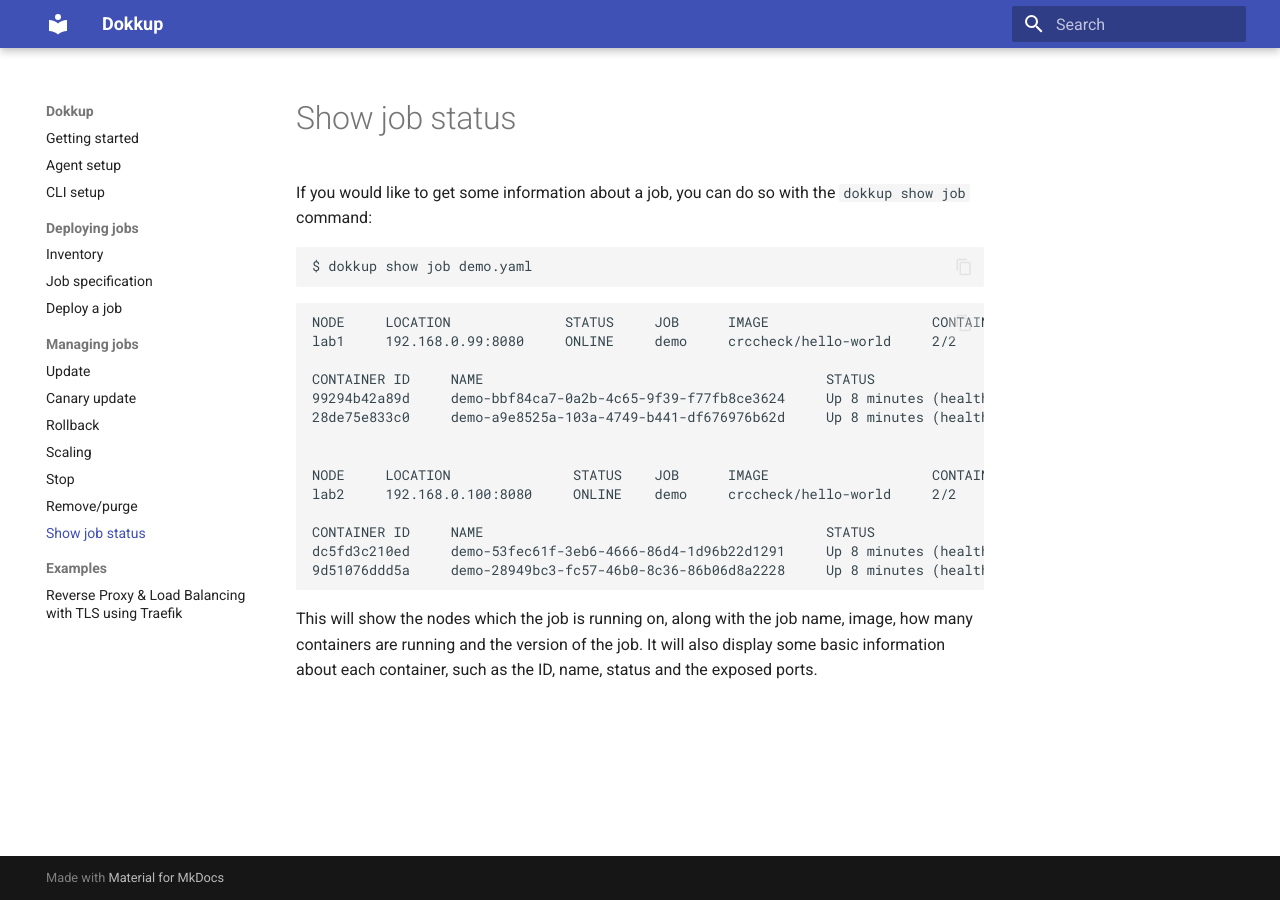
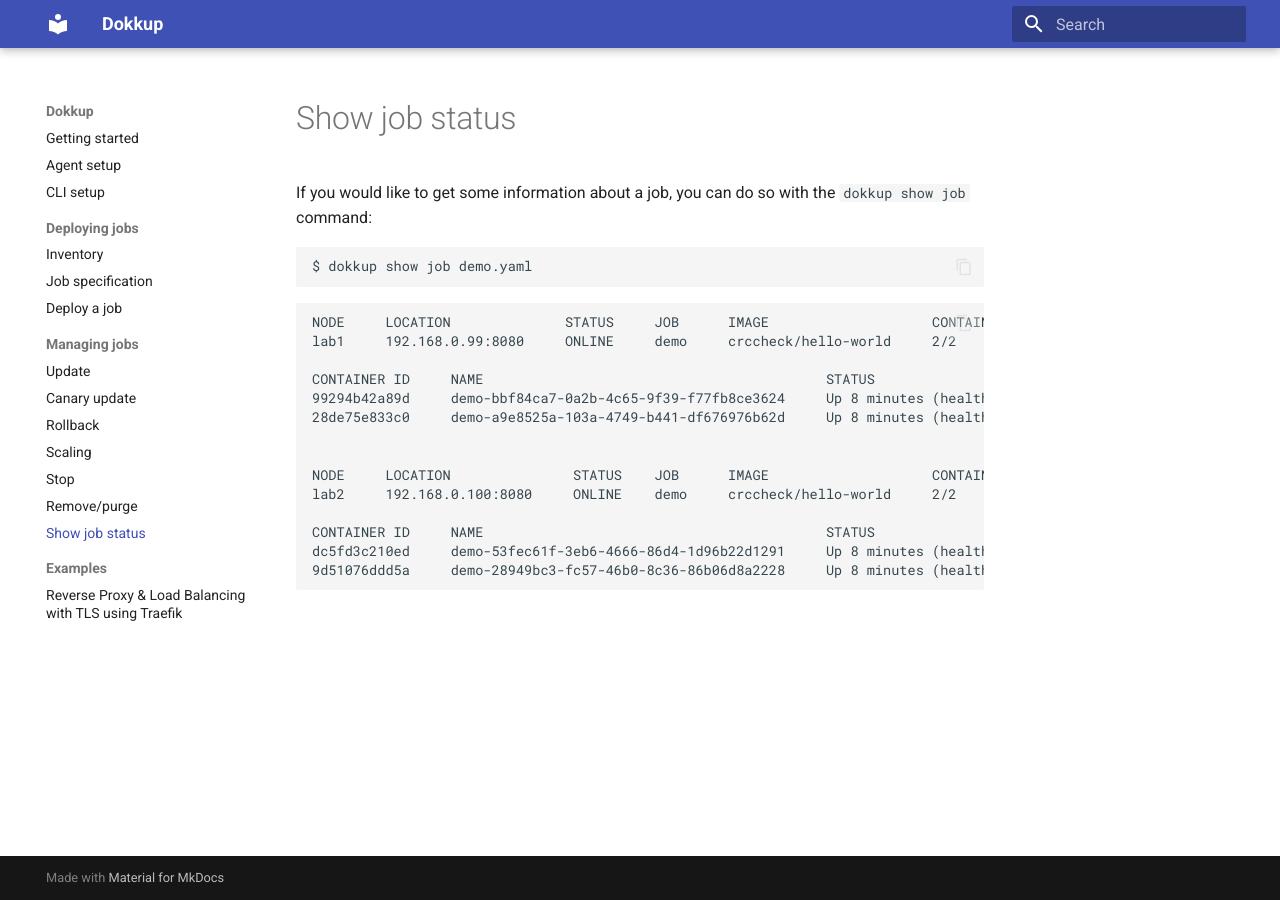
Before and after one commit to XiovV/dokkup, an MkDocs documentation site: the page built from docs/managing_jobs/show_status.md, in a window 1280 px wide. Built offline with MkDocs 1.6.1 and Material for MkDocs 9.7.7, drawn with Linux system fonts in a browser that asks for light colours.

Commit message:
docs(mkdocs): remove reduntant explanation

````diff
--- a/docs/managing_jobs/show_status.md
+++ b/docs/managing_jobs/show_status.md
@@ -20,5 +20,3 @@ CONTAINER ID     NAME                                          STATUS
 dc5fd3c210ed     demo-53fec61f-3eb6-4666-86d4-1d96b22d1291     Up 8 minutes (healthy)     0.0.0.0:32773->8000/tcp
 9d51076ddd5a     demo-28949bc3-fc57-46b0-8c36-86b06d8a2228     Up 8 minutes (healthy)     0.0.0.0:32772->8000/tcp
 ```
-
-This will show the nodes which the job is running on, along with the job name, image, how many containers are running and the version of the job. It will also display some basic information about each container, such as the ID, name, status and the exposed ports.
````
